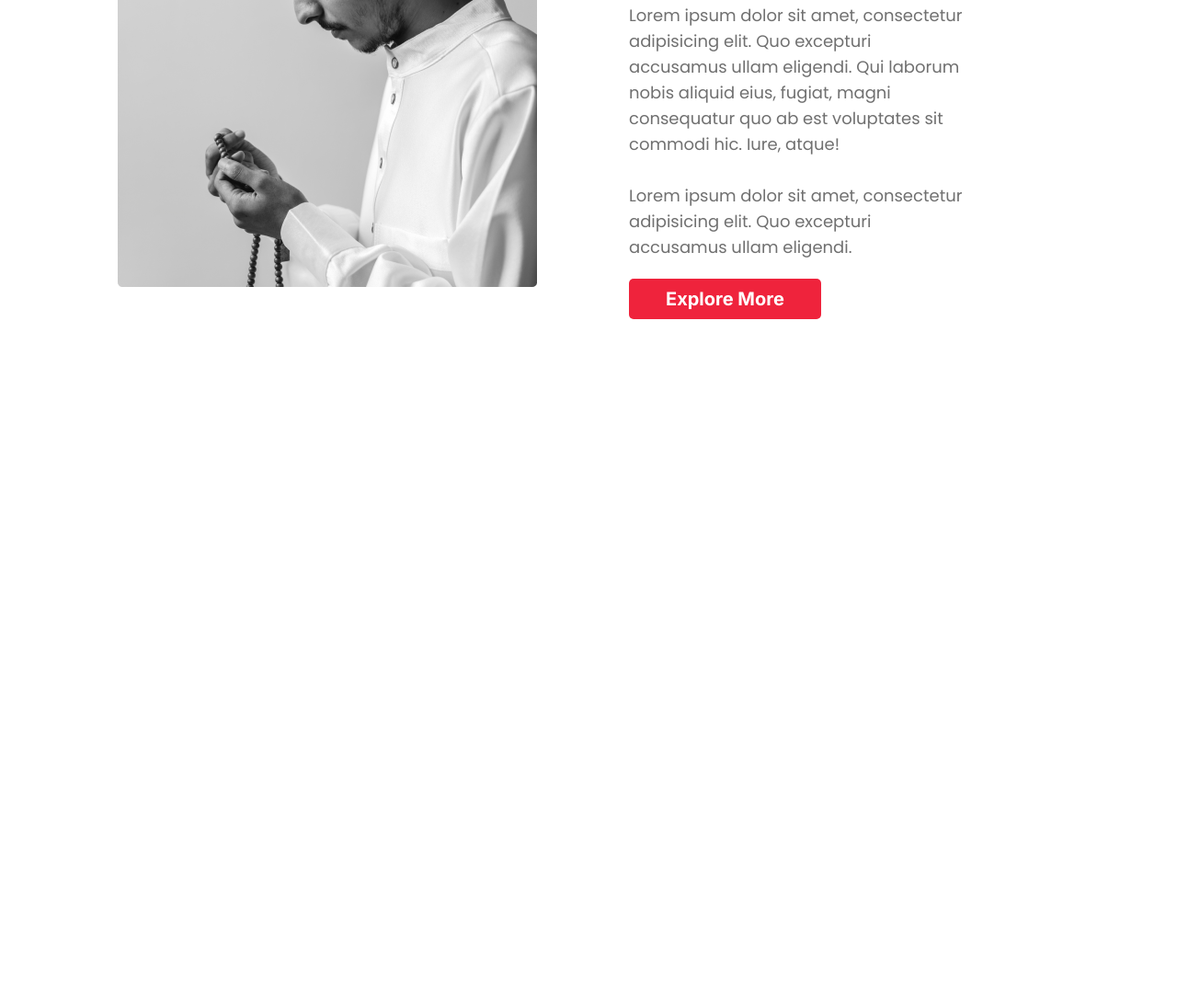
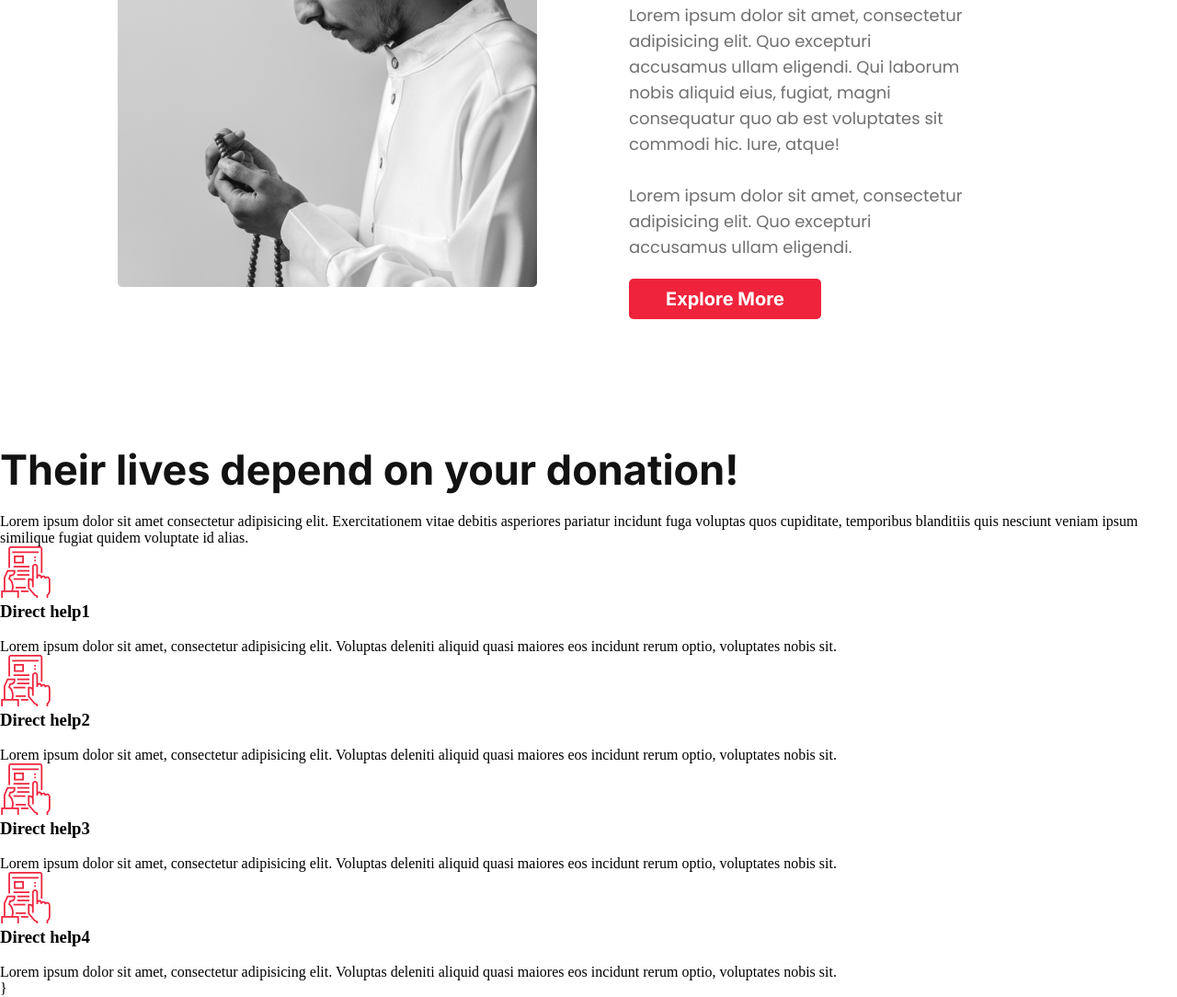
Before and after one commit to radiantCoder007/zakat-practice, a plain HTML site: page index.html in a window 1280 px wide. Shown: the part 1830-2914 px from the top of the page at 92% size. Before the commit the page ends 2274 px from the top, so only its background shows below. Drawn offline with Linux system fonts and the light colour scheme.

Commit message:
change of folder to images

```diff
--- a/index.html
+++ b/index.html
@@ -50,7 +50,7 @@
                 </div>
             </div>
             <div class="container-right">
-                <img src="/images/cow-vid.png" alt="Video of a a cow market">
+                <img src="images/cow-vid.png" alt="Video of a a cow market">
             </div>
         </div>
     </section>
@@ -81,11 +81,75 @@
                 </div>
             </div>
             <div class="container-right reverse-image">
-                <img src="/images/tasbeeh.png" alt="a guy holding tasbeeh">
+                <img src="images/tasbeeh.png" alt="a guy holding tasbeeh">
             </div>
         </div>
     </section>
 
+    <!-- Section 4: Icon section  -->
+    <section>
+        <div class="content-area4">
+            <div class="full-width-title">
+                <h1 class="section-title">Their lives depend on your donation!</h1>
+                <p>Lorem ipsum dolor sit amet consectetur adipisicing elit. Exercitationem vitae debitis asperiores
+                    pariatur incidunt fuga voluptas quos cupiditate, temporibus blanditiis quis nesciunt veniam ipsum
+                    similique fugiat quidem voluptate id alias.</p>
+            </div>
+            <div class="fifty-fifty-cards">
+
+                <div class="card1">
+                    <div class="card-img">
+                        <img src="icons/hand.svg" alt="some icon">
+                    </div>
+                    <div class="card-text">
+                        <h3>Direct help1</h3>
+                        <br>
+                        <p>Lorem ipsum dolor sit amet, consectetur adipisicing elit. Voluptas deleniti aliquid quasi
+                            maiores
+                            eos incidunt rerum optio, voluptates nobis sit.</p>
+                    </div>
+                </div>
+                <div class="card2">
+                    <div class="card-img">
+                        <img src="icons/hand.svg" alt="some icon">
+                    </div>
+                    <div class="card-text">
+                        <h3>Direct help2</h3>
+                        <br>
+                        <p>Lorem ipsum dolor sit amet, consectetur adipisicing elit. Voluptas deleniti aliquid quasi
+                            maiores
+                            eos incidunt rerum optio, voluptates nobis sit.</p>
+                    </div>
+                </div>
+                <div class="card3">
+                    <div class="card-img">
+                        <img src="icons/hand.svg" alt="some icon">
+                    </div>
+                    <div class="card-text">
+                        <h3>Direct help3</h3>
+                        <br>
+                        <p>Lorem ipsum dolor sit amet, consectetur adipisicing elit. Voluptas deleniti aliquid quasi
+                            maiores
+                            eos incidunt rerum optio, voluptates nobis sit.</p>
+                    </div>
+                </div>
+                <div class="card4">
+                    <div class="card-img">
+                        <img src="icons/hand.svg" alt="some icon">
+                    </div>
+                    <div class="card-text">
+                        <h3>Direct help4</h3>
+                        <br>
+                        <p>Lorem ipsum dolor sit amet, consectetur adipisicing elit. Voluptas deleniti aliquid quasi
+                            maiores
+                            eos incidunt rerum optio, voluptates nobis sit.</p>
+                    </div>
+                </div>
+
+            </div>
+        </div>
+        }
+    </section>
 
 </body>
 
```
